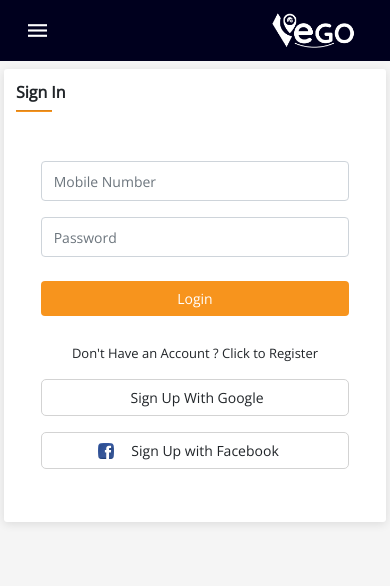
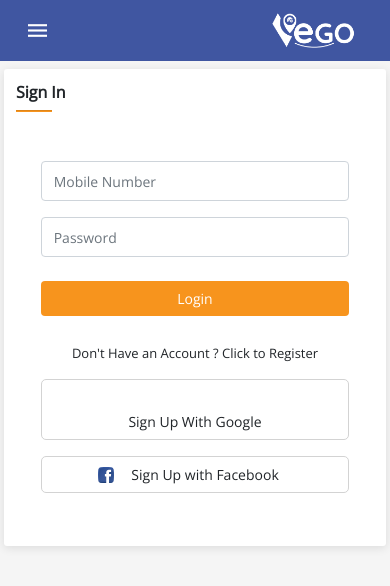
Before and after one commit to KunalPandharkar/worker, a plain HTML site: page login.html in a window 390 px wide. Drawn offline with nearby package versions, Linux system fonts and the light colour scheme.

Commit message:
Add files via upload

```diff
--- a/assets/css/style.css
+++ b/assets/css/style.css
@@ -88,7 +88,7 @@ hr {
 }
 
 #searchbox {
-    background: #0b0e25;
+    background: #4056A1;
 
 }
 
@@ -237,7 +237,7 @@ hr {
     header {
 
         /* background: #e3324a linear-gradient(180deg, #f0233e, #f3324c); */
-        background: #00001e linear-gradient(180deg, #00001e, #00001e);
+        background: #4056A1;
     }
 
     /* sidebar */
@@ -696,6 +696,10 @@ hr {
         margin-top: 0.5rem;
         margin-bottom: 0.5rem;
     }
+    .fg-log2 a{
+        width: 100%;
+        font-size: 14px;
+    }
     .fg-log input {
         font-size: 14px;
         height: 2.5rem;
```
